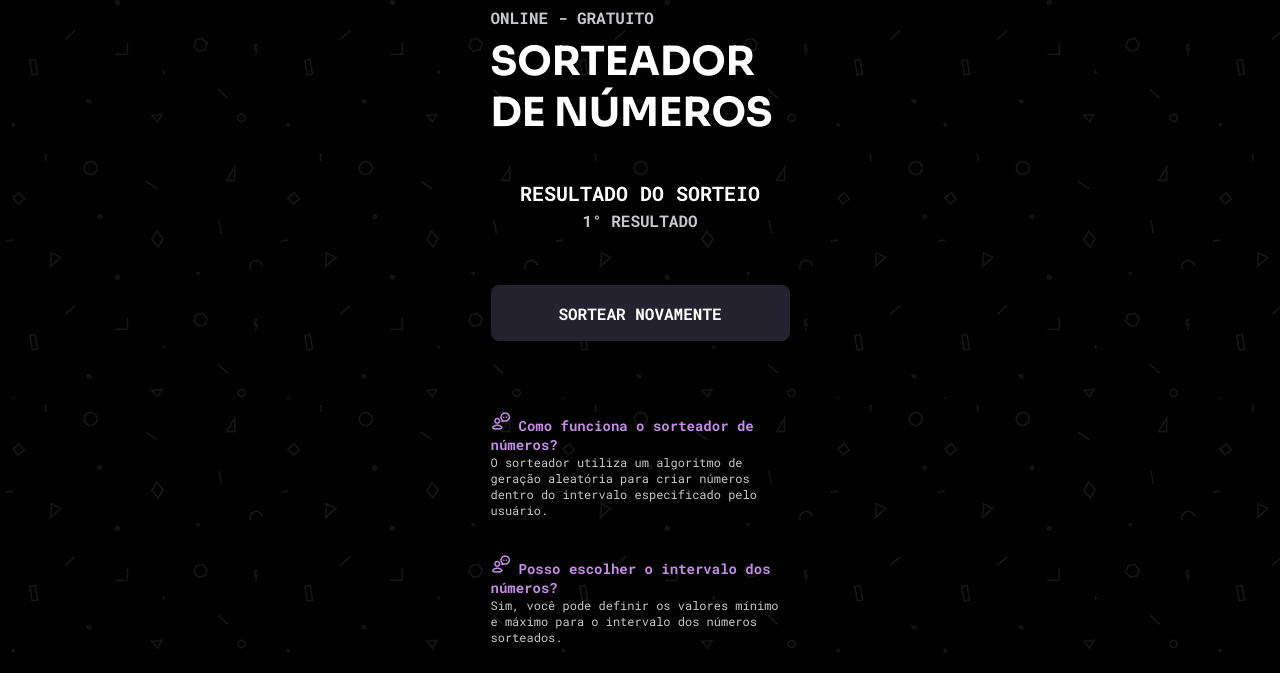
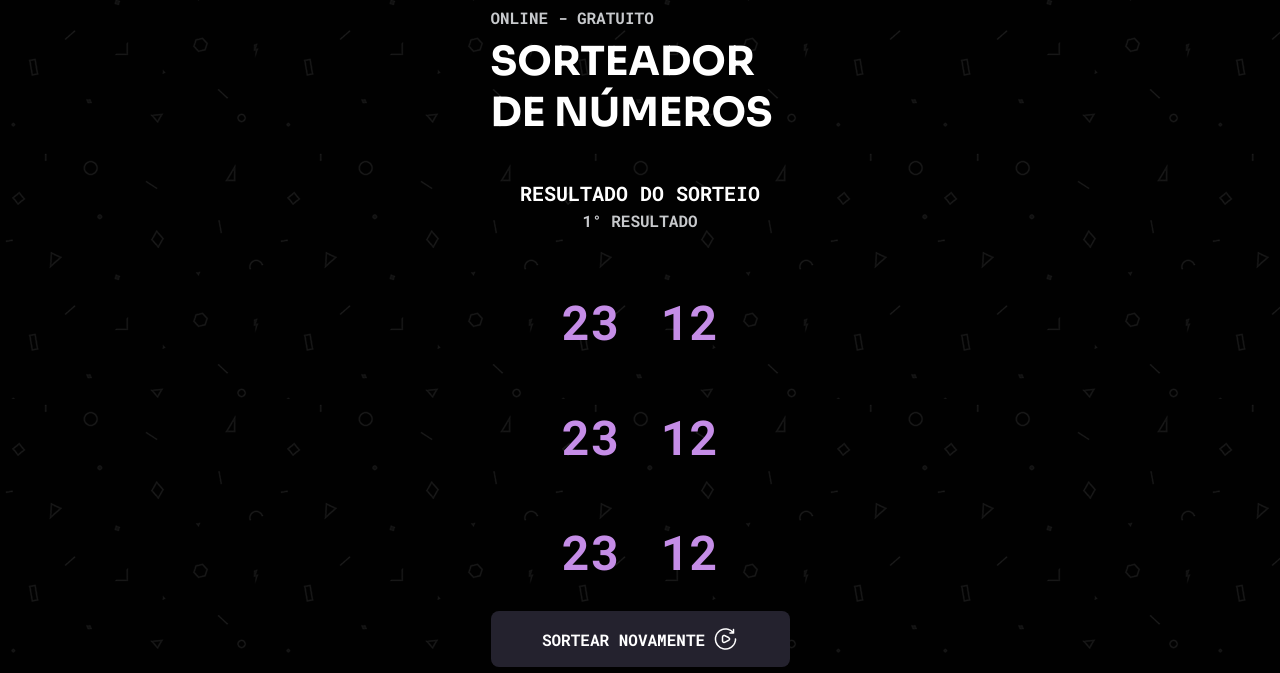
Before and after one commit to Jonas-Rocha/projeto-sorteador-de-numeros, a plain HTML site: page index.html in a window 1280 px wide. Shown: the part 127-800 px from the top of the page. Drawn offline with Linux system fonts and the light colour scheme.

Commit message:
Finalizando o new-middle-box demonstrativo

```diff
--- a/index.html
+++ b/index.html
@@ -23,17 +23,27 @@
           <span>1° RESULTADO</span>
         </div>
 
-        <div class="resultados">
-          <h1>23</h1>
-          <h1>12</h1>
+        <div class="box-results">
+          <div class="results">
+            <h1>23</h1>
+            <h1>12</h1>
+            <h1>23</h1>
+            <h1>12</h1>
+            <h1>23</h1>
+            <h1>12</h1>
+            <h1>23</h1>
+            <h1>12</h1>
+          </div>
         </div>
 
         <div class="box-submit">
           <button type="submit" class="submit new-middle-section-submit">
             SORTEAR NOVAMENTE
+            <img src="img/again.png" alt="again" />
           </button>
         </div>
       </section>
+
       <!-- <section id="middle-section">
         <h2>QUERO SORTEAR:</h2>
         <p>
--- a/style.css
+++ b/style.css
@@ -310,7 +310,47 @@ main {
   font-weight: bold;
 }
 
-.new-middle-section > .resultados {
+.box-results {
   width: 100%;
-  background-color: white;
+  display: flex;
+  align-items: center;
+  justify-content: center;
 }
+
+.results {
+  display: flex;
+  align-items: center;
+  justify-content: center;
+  flex-wrap: wrap;
+  gap: 15px;
+  color: var(--content-brand);
+  margin-top: 40px;
+  margin-bottom: 40px;
+  overflow-y: scroll;
+  max-height: 300px;
+  max-width: 200px;
+}
+
+.results::-webkit-scrollbar {
+  width: 8px;
+}
+
+.results::-webkit-scrollbar-track {
+  background: transparent;
+}
+
+.results::-webkit-scrollbar-thumb {
+  background-color: rgba(255, 255, 255, 0.3);
+  border-radius: 4px;
+}
+
+.results > h1 {
+  display: flex;
+  align-items: center;
+  justify-content: center;
+  font-family: var(--font-mono);
+  font-size: 48px;
+  font-weight: bold;
+  height: 100px;
+  width: 84px;
+}
```
Also changed, not shown: img/again.png (added).
